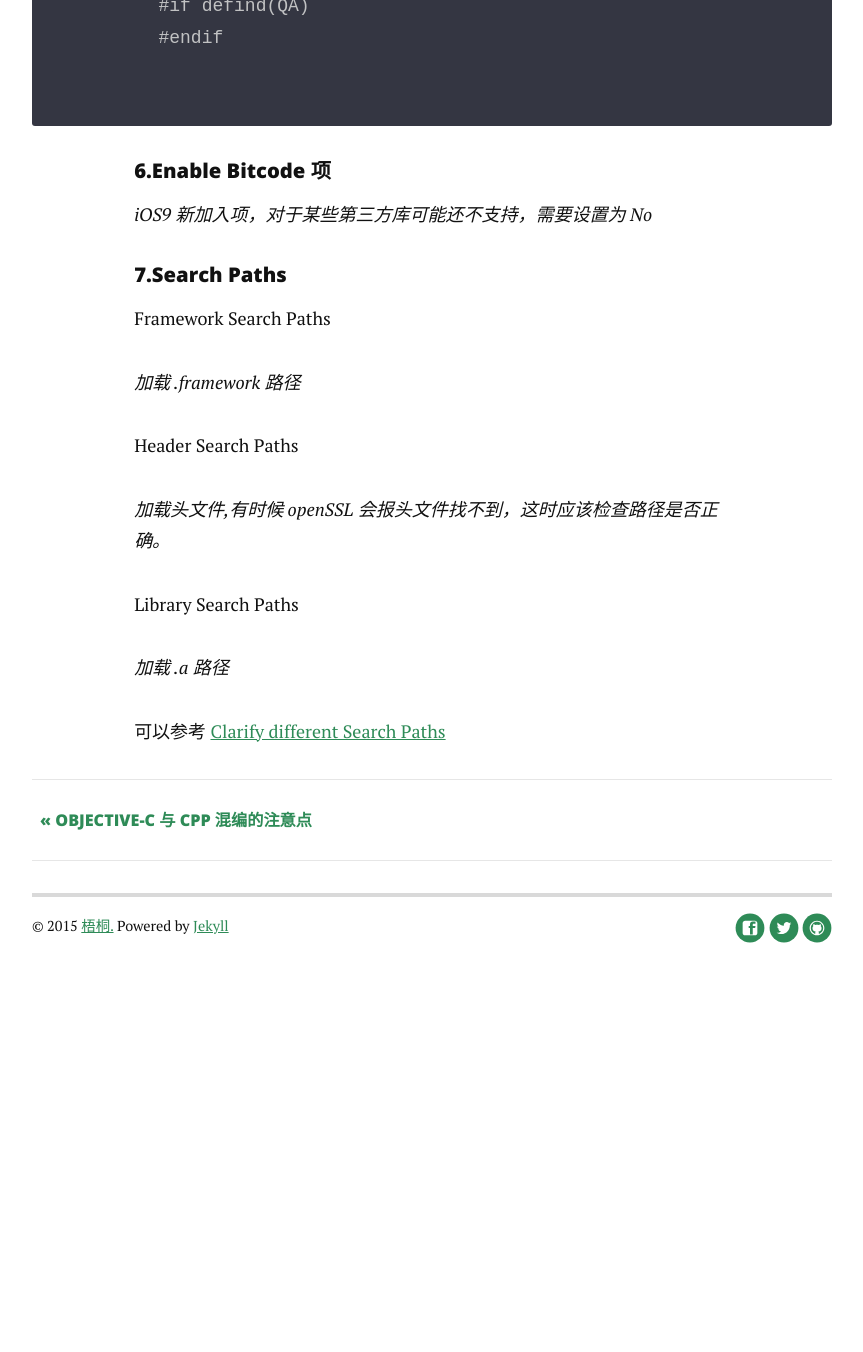
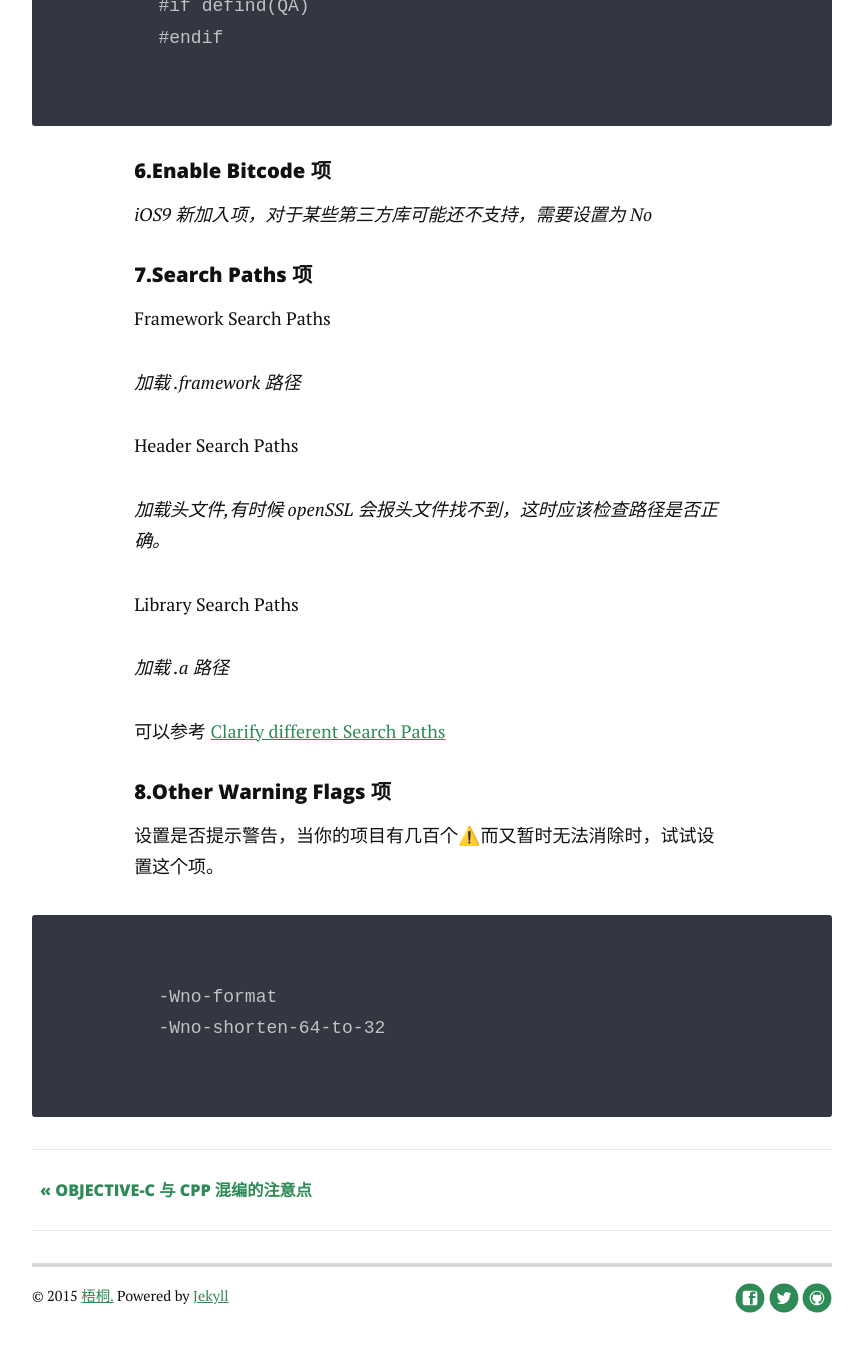
Before and after one commit to wutoz/wutoz.github.io, a Jekyll site: the page built from _posts/2015-10-1-关于Xcode的BuildSettings.markdown, in a window 1280 px wide and 1400 px high, scrolled down 2430 px. Shown: the top 1352 px of the window, without its empty margins (208-1071 px from the left). Built offline with Jekyll 4.4.1, drawn with Linux system fonts in a browser that asks for light colours; nearby versions of some CDN libraries; Markdown is read by kramdown in place of the engine named in the settings; comment, search, counter and statistics services are not loaded; before the commit the page ends 3460 px from its top, so only the background shows below that.

Commit message:
更新Other Warning Flags

```diff
--- a/_posts/2015-10-1-关于Xcode的BuildSettings.markdown
+++ b/_posts/2015-10-1-关于Xcode的BuildSettings.markdown
@@ -40,7 +40,7 @@ Build Settings 中的项对应关系是 HEADER_SEARCH_PATHS <-> Header Search Pa
 ####6.Enable Bitcode 项
 *iOS9 新加入项，对于某些第三方库可能还不支持，需要设置为 No*
 
-####7.Search Paths
+####7.Search Paths 项
 Framework Search Paths
 
   *加载 .framework 路径*
@@ -54,3 +54,9 @@ Library Search Paths
   *加载 .a 路径*
 
 可以参考 [Clarify different Search Paths](http://stackoverflow.com/questions/8342982/ios-clarify-different-search-paths)
+
+####8.Other Warning Flags 项
+设置是否提示警告，当你的项目有几百个⚠️而又暂时无法消除时，试试设置这个项。
+
+		-Wno-format
+		-Wno-shorten-64-to-32
```
